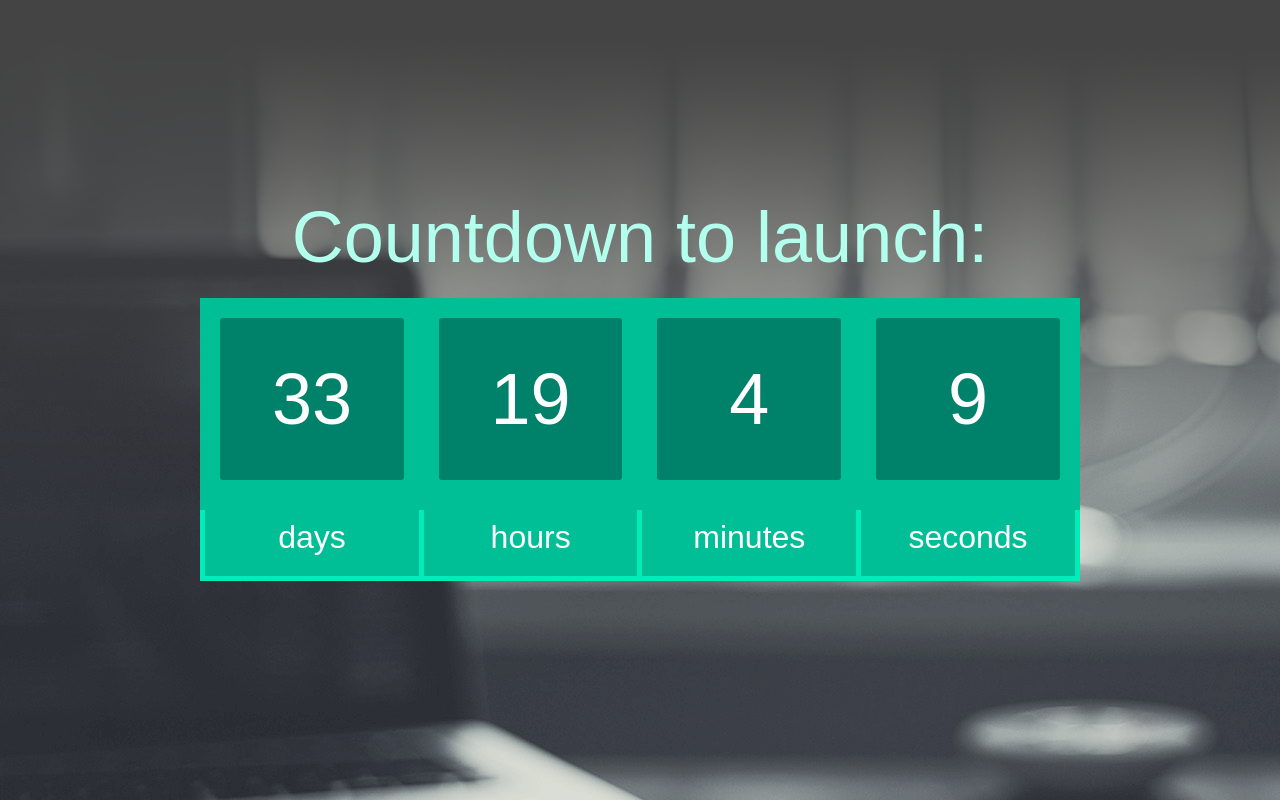
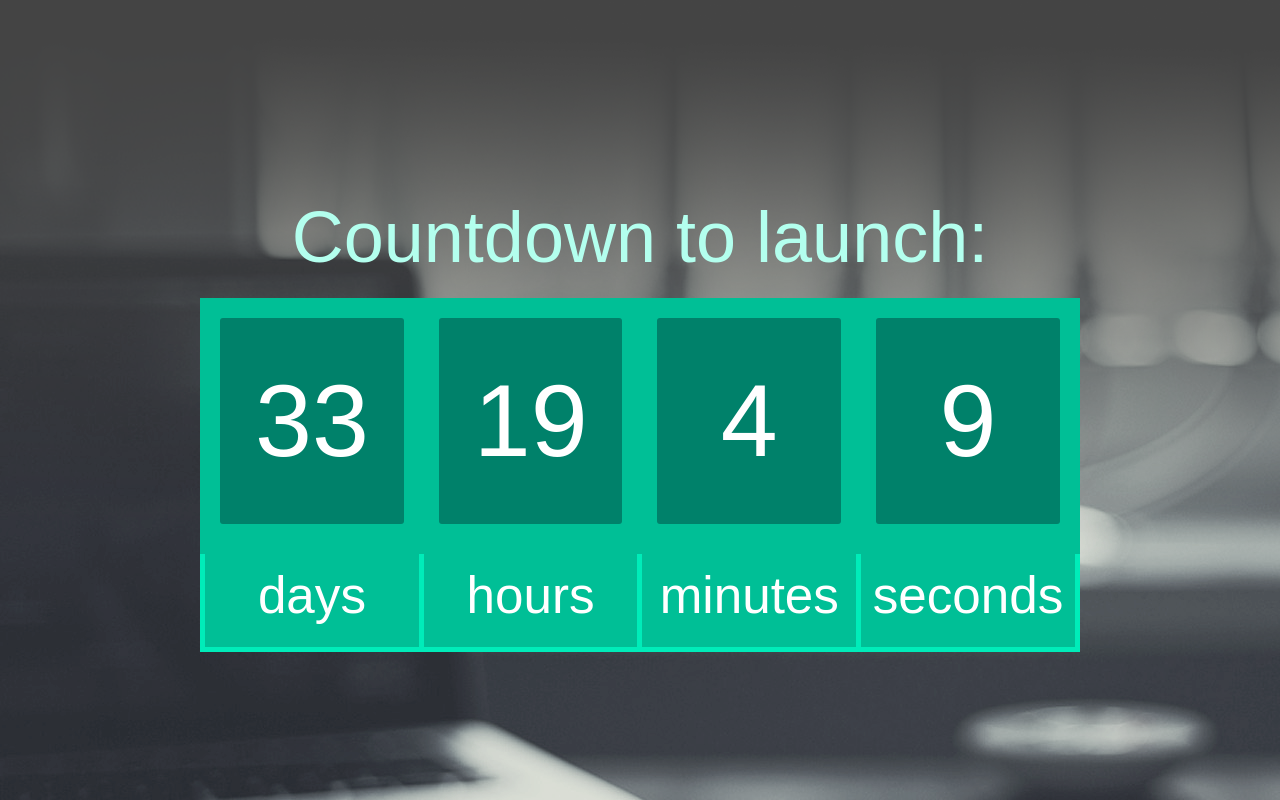
Before and after one commit to gnstic/glear.github.io, a plain HTML site: page index.html in a window 1280 px wide. Drawn offline with nearby package versions, Linux system fonts and the light colour scheme.

Commit message:
Update index.html

```diff
--- a/index.html
+++ b/index.html
@@ -38,20 +38,22 @@
 
 		table#top, td#top {
 			padding: 15px;
-			font-size: 72px;
+			/*font-size: 72px;*/
+			font-size: 8vw;
+			text-align: center;
 			background: #00BF96;
 			border-style:solid;
 			border-width:5px;
 			border-color:#00BF96;
 		}
 
-		td#bottom {
+		/*td#bottom {
 			padding: 15px;
 			background: #00BF96;
 			font-size = 30px;
-		}
+		}*/
 
-		table#bottom, td#bottom {
+		td#bottom {
 			padding: 5px;
 			background: #00BF96;
 			border-style:solid;
@@ -62,12 +64,13 @@
 
 		p#days, p#hours, p#mins, p#secs{
 			padding: 30px;
+			text-align: center;
 			border-radius: 3px;
 			background: #00816A;
 		}
 
 		p#timeLabel{
-			font-size: 32px;
+			font-size: 4vw;
 		}
 		</style>
 </head>
```
